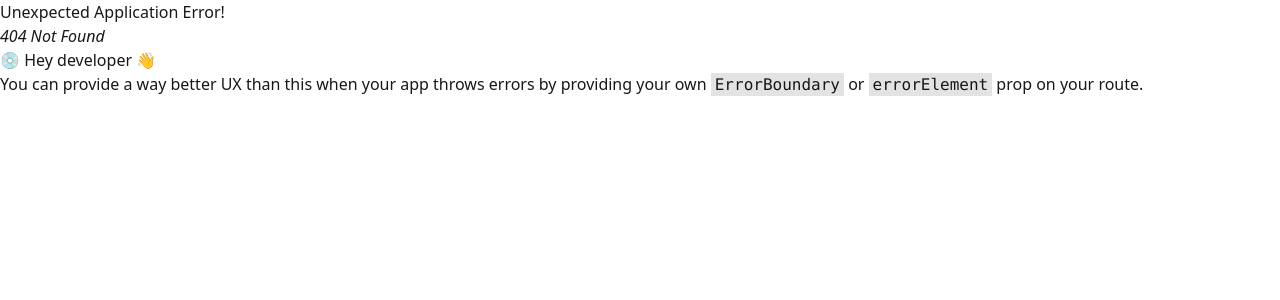
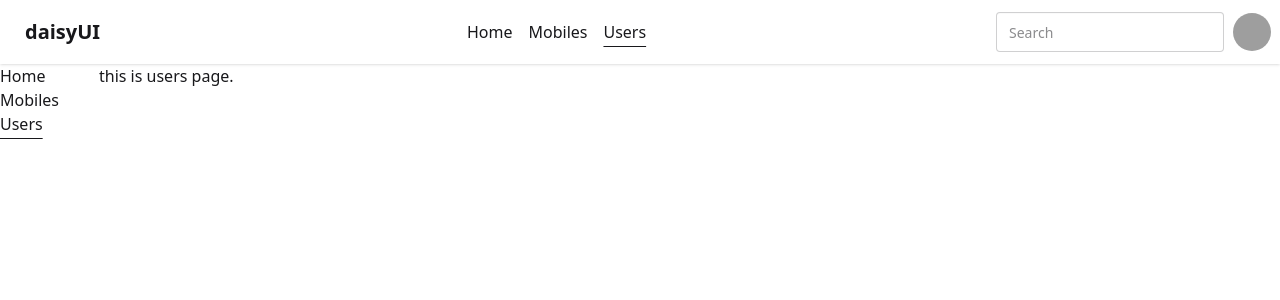
Before and after one commit to hurayrakhan/intro-react-router, a React (Vite) app: page /users in a window 1280 px wide. Before the commit this address had no page. Shown: the top 300 px of the page. Built offline with nearby package versions, Linux system fonts and the light colour scheme; grey boxes are pictures that could not be loaded.

Commit message:
learned to add sidebar using aside

```diff
--- a/src/App.jsx
+++ b/src/App.jsx
@@ -1,5 +1,6 @@
 import { Outlet } from "react-router"
-import Header from "./Header/Header"
+import Header from "./component/Header/Header"
+import Sidebar from "./component/Sidebar/Sidebar"
 
 
 function App() {
@@ -8,8 +9,11 @@ function App() {
   return (
     <div>
       <Header></Header>
+      <div className="flex gap-10">
+        <Sidebar></Sidebar>
+        <Outlet></Outlet>
+      </div>
 
-      <Outlet></Outlet>
     </div>
   )
 }
--- /dev/null
+++ b/src/component/Header/Header.css
@@ -0,0 +1,5 @@
+nav a.active{
+    text-decoration: underline;
+    text-underline-offset: 8px;
+
+}
--- a/src/Header/Header.jsx
+++ b/src/component/Header/Header.jsx
@@ -1,11 +1,19 @@
 import React from 'react';
+import { NavLink } from 'react-router';
+import './Header.css';
+
 
 const Header = () => {
     return (
-        <div className="navbar bg-base-100 shadow-sm">
-            <div className="flex-1">
+        <div className="navbar bg-base-100 shadow-sm justify-between">
+            <div className="">
                 <a className="btn btn-ghost text-xl">daisyUI</a>
             </div>
+            <nav className='flex gap-4'>
+                <NavLink to='/'>Home</NavLink>
+                <NavLink to='mobiles'>Mobiles</NavLink>
+                <NavLink to='users'>Users</NavLink>
+            </nav>
             <div className="flex gap-2">
                 <input type="text" placeholder="Search" className="input input-bordered w-24 md:w-auto" />
                 <div className="dropdown dropdown-end">
--- /dev/null
+++ b/src/component/Sidebar/Sidebar.css
@@ -0,0 +1,4 @@
+.active{
+    text-decoration: underline;
+    text-underline-offset: 8px;
+}
--- /dev/null
+++ b/src/component/Sidebar/Sidebar.jsx
@@ -0,0 +1,17 @@
+import React from 'react';
+import { NavLink } from 'react-router';
+import './Sidebar.css'
+
+const Sidebar = () => {
+    return (
+        <aside className=''>
+            <ul>
+            <li><NavLink to='/'>Home</NavLink></li>
+            <li><NavLink to='mobiles'>Mobiles</NavLink></li>
+            <li><NavLink to='users'>Users</NavLink></li>
+            </ul>
+        </aside>
+    );
+};
+
+export default Sidebar;
--- /dev/null
+++ b/src/component/Users/Users.jsx
@@ -0,0 +1,11 @@
+import React from 'react';
+
+const Users = () => {
+    return (
+        <div>
+            this is users page.
+        </div>
+    );
+};
+
+export default Users;
```
Also changed, not shown: src/main.jsx (+5 -3 lines), src/component/Home/Home.jsx (renamed from src/Home/Home.jsx), src/component/Mobiles/Mobiles.jsx (renamed from src/Mobiles/Mobiles.jsx), src/index.css (line endings or trailing spaces).
